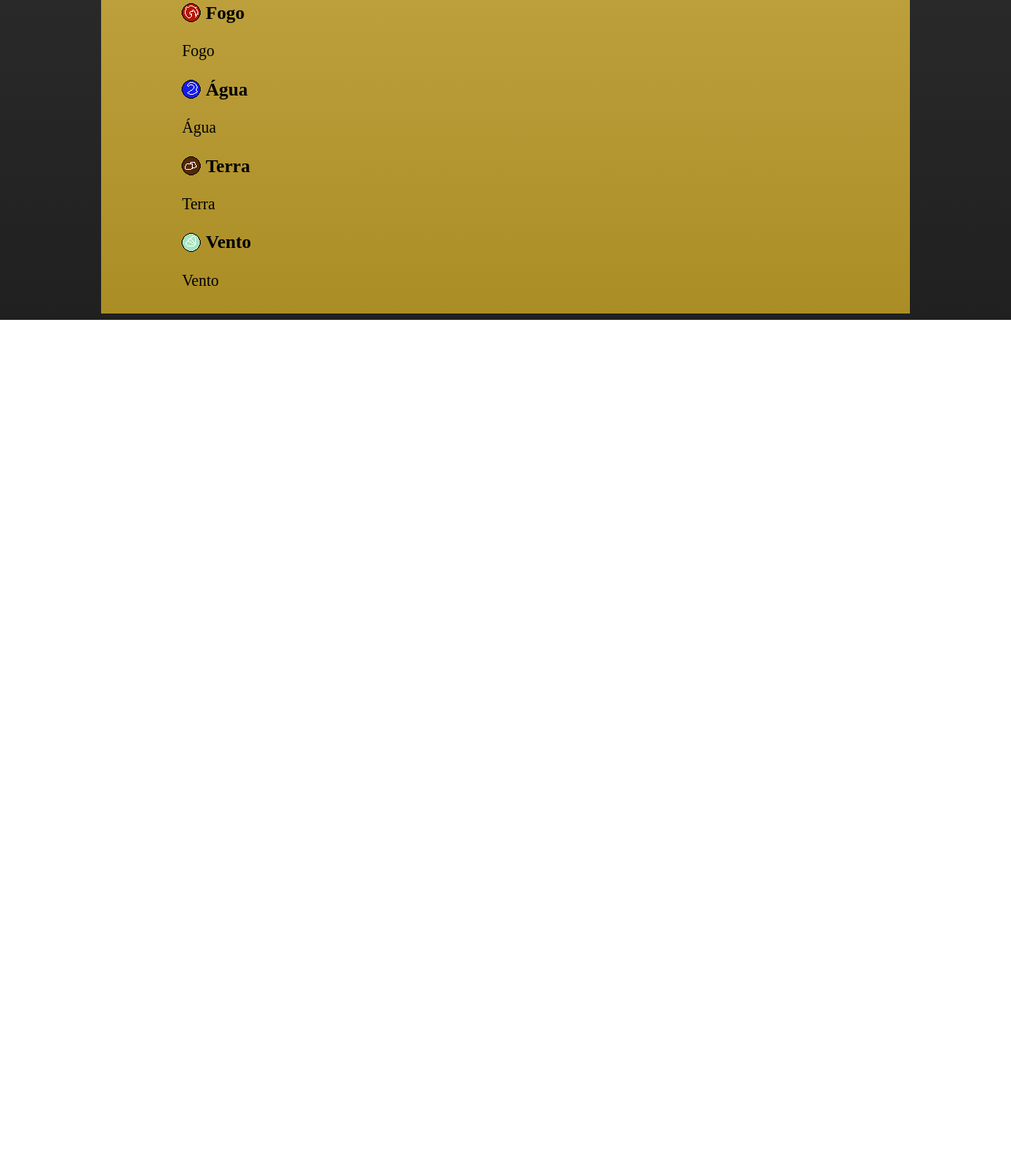
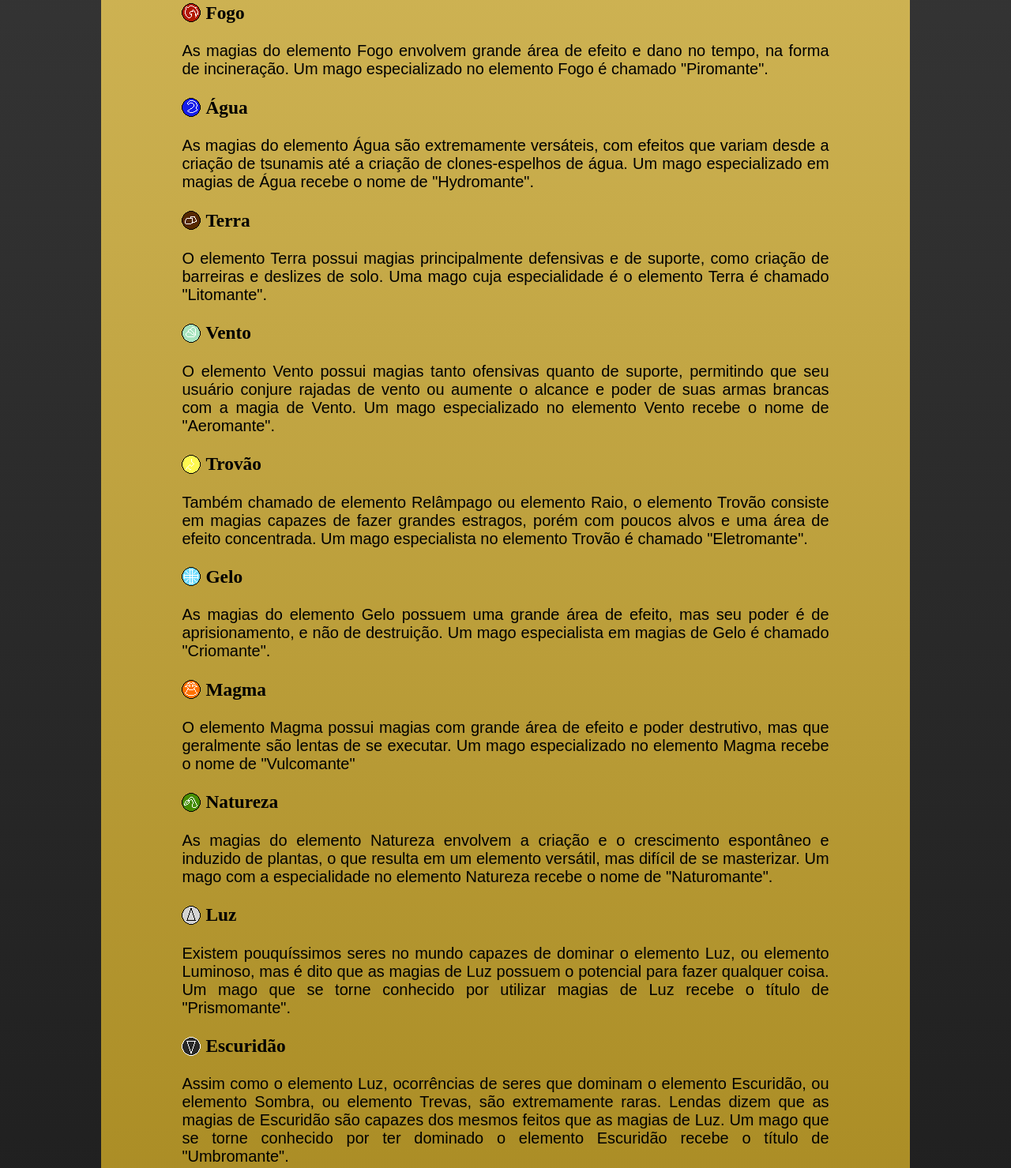
Before and after one commit to Rfazrael/LPWTP1-RafaelFranca, a plain HTML site: page index2.html in a window 1280 px wide. Shown: the part 998-2477 px from the top of the page at 79% size. Before the commit the page ends 1403 px from the top, so only its background shows below. Drawn offline with Linux system fonts and the light colour scheme; a web font is replaced by a local one.

Commit message:
Add files via upload

```diff
--- /dev/null
+++ b/elemestilos.css
@@ -0,0 +1,49 @@
+#Fogo {
+    background: url(imgs/Elemicons/Fogo.png) no-repeat left;
+    padding-left: 30px;
+}
+
+#Agua {
+    background: url(imgs/Elemicons/Agua.png) no-repeat left;
+    padding-left: 30px;
+}
+
+#Vento {
+    background: url(imgs/Elemicons/Vento.png) no-repeat left;
+    padding-left: 30px;
+}
+
+#Terra {
+    background: url(imgs/Elemicons/Terra.png) no-repeat left;
+    padding-left: 30px;
+}
+
+#Trovao {
+    background: url(imgs/Elemicons/Raio.png) no-repeat left;
+    padding-left: 30px;
+}
+
+#Gelo {
+    background: url(imgs/Elemicons/Gelo.png) no-repeat left;
+    padding-left: 30px;
+}
+
+#Magma {
+    background: url(imgs/Elemicons/Magma.png) no-repeat left;
+    padding-left: 30px;
+}
+
+#Natureza {
+    background: url(imgs/Elemicons/Natureza.png) no-repeat left;
+    padding-left: 30px;
+}
+
+#Luz {
+    background: url(imgs/Elemicons/Luz.png) no-repeat left;
+    padding-left: 30px;
+}
+
+#Sombra {
+    background: url(imgs/Elemicons/Sombra.png) no-repeat left;
+    padding-left: 30px;
+}
--- a/estilos.css
+++ b/estilos.css
@@ -25,8 +25,16 @@ header ul {
 
 header ul li {
     flex: 1;
-    font-family: 'Times New Roman', Times, serif;
+    font-family: 'Cormorant SC', serif;
     font-size: 20px;
+}
+
+h1, h2, h3 {
+    font-family: 'Cormorant SC', serif;
+}
+
+p {
+    font-family: 'Fira Sans Extra Condensed', sans-serif;
 }
 
 main {
@@ -53,27 +61,75 @@ main {
     padding-right: 10%;
     text-align: justify;
 }
-
+main ul {
+    font-family: 'Fira Sans Extra Condensed', sans-serif;
+}
 main h3 {
     padding-left: 10%;
     padding-right: 10%;
 }
-#Fogo {
-    background: url(imgs/Elemicons/Fogo.png) no-repeat left;
-    padding-left: 30px;
+
+th {
+    font-family: 'Cormorant SC', serif;
+    font-size: 30px;
+    text-align: center;
 }
 
-#Agua {
-    background: url(imgs/Elemicons/Agua.png) no-repeat left;
-    padding-left: 30px;
+table {
+    font-size: 20px;
+    font-family: 'Fira Sans Extra Condensed', sans-serif;
+    border-collapse: collapse;
+    margin-right: auto;
+    margin-left: auto;
 }
 
-#Vento {
-    background: url(imgs/Elemicons/Vento.png) no-repeat left;
-    padding-left: 30px;
+.ttop {
+    border-top: 2px solid black;
 }
 
-#Terra {
-    background: url(imgs/Elemicons/Terra.png) no-repeat left;
-    padding-left: 30px;
+.tbottom {
+    border-bottom: 2px solid black;
 }
+
+.tleft {
+    border-left: 2px solid black;
+}
+
+.tright {
+    border-right: 2px solid black;
+}
+
+a:link {
+    text-decoration: none;
+    color: goldenrod;
+}
+
+a:visited {
+    color: rgb(150, 150, 150);
+}
+
+a:hover {
+    color: silver;
+}
+
+a:active {
+    color: white;
+    outline: 2px outset silver
+}
+
+.textlink:link {
+    color: indigo;
+}
+
+.textlink:visited  {
+    color: indigo;
+}
+
+.textlink:hover {
+    color: silver;
+}
+
+.textlink:active {
+    color: white;
+    outline: 2px outset silver
+}
--- a/index2.html
+++ b/index2.html
@@ -4,7 +4,11 @@
         <meta charset="utf-8">
         <title>Um Reino de Fantasias</title>
         <link rel="icon" href="imgs\icon.ico">
+        <link rel="stylesheet" href="elemestilos.css">
         <link rel="stylesheet" href="estilos.css">
+        <link rel="preconnect" href="https://fonts.googleapis.com">
+        <link rel="preconnect" href="https://fonts.gstatic.com" crossorigin>
+        <link href="https://fonts.googleapis.com/css2?family=Cormorant+SC&family=Fira+Sans+Extra+Condensed:wght@200&display=swap" rel="stylesheet">
     </head>
     <body>
         <header>
@@ -24,19 +28,43 @@
             <section>
                 <article>
                     <h3 id="Fogo">Fogo</h3>
-                    <p>Fogo</p>
+                    <p>As magias do elemento Fogo envolvem grande área de efeito e dano no tempo, na forma de incineração. Um mago especializado no elemento Fogo é chamado "Piromante".</p>
                 </article>
                 <article>
                     <h3 id="Agua">Água</h3>
-                    <p>Água</p>
+                    <p>As magias do elemento Água são extremamente versáteis, com efeitos que variam desde a criação de tsunamis até a criação de clones-espelhos de água. Um mago especializado em magias de Água recebe o nome de "Hydromante".</p>
                 </article>
                 <article>
                     <h3 id="Terra">Terra</h3>
-                    <p>Terra</p>
+                    <p>O elemento Terra possui magias principalmente defensivas e de suporte, como criação de barreiras e deslizes de solo. Uma mago cuja especialidade é o elemento Terra é chamado "Litomante".</p>
                 </article>
                 <article>
                     <h3 id="Vento">Vento</h3>
-                    <p>Vento</p>
+                    <p>O elemento Vento possui magias tanto ofensivas quanto de suporte, permitindo que seu usuário conjure rajadas de vento ou aumente o alcance e poder de suas armas brancas com a magia de Vento. Um mago especializado no elemento Vento recebe o nome de "Aeromante".</p>
+                </article>
+                <article>
+                    <h3 id="Trovao">Trovão</h3>
+                    <p>Também chamado de elemento Relâmpago ou elemento Raio, o elemento Trovão consiste em magias capazes de fazer grandes estragos, porém com poucos alvos e uma área de efeito concentrada. Um mago especialista no elemento Trovão é chamado "Eletromante".</p>
+                </article>
+                <article>
+                    <h3 id="Gelo">Gelo</h3>
+                    <p>As magias do elemento Gelo possuem uma grande área de efeito, mas seu poder é de aprisionamento, e não de destruição. Um mago especialista em magias de Gelo é chamado "Criomante".</p>
+                </article>
+                <article>
+                    <h3 id="Magma">Magma</h3>
+                    <p>O elemento Magma possui magias com grande área de efeito e poder destrutivo, mas que geralmente são lentas de se executar. Um mago especializado no elemento Magma recebe o nome de "Vulcomante"</p>
+                </article>
+                <article>
+                    <h3 id="Natureza">Natureza</h3>
+                    <p>As magias do elemento Natureza envolvem a criação e o crescimento espontâneo e induzido de plantas, o que resulta em um elemento versátil, mas difícil de se masterizar. Um mago com a especialidade no elemento Natureza recebe o nome de "Naturomante".</p>
+                </article>
+                <article>
+                    <h3 id="Luz">Luz</h3>
+                    <p>Existem pouquíssimos seres no mundo capazes de dominar o elemento Luz, ou elemento Luminoso, mas é dito que as magias de Luz possuem o potencial para fazer qualquer coisa. Um mago que se torne conhecido por utilizar magias de Luz recebe o título de "Prismomante".</p>
+                </article>
+                <article>
+                    <h3 id="Sombra">Escuridão</h3>
+                    <p>Assim como o elemento Luz, ocorrências de seres que dominam o elemento Escuridão, ou elemento Sombra, ou elemento Trevas, são extremamente raras. Lendas dizem que as magias de Escuridão são capazes dos mesmos feitos que as magias de Luz. Um mago que se torne conhecido por ter dominado o elemento Escuridão recebe o título de "Umbromante".</p>
                 </article>
             </section>
         </main>
```
Also changed, not shown: index.html (+4 -1 lines), index3.html (+27 -8 lines).
